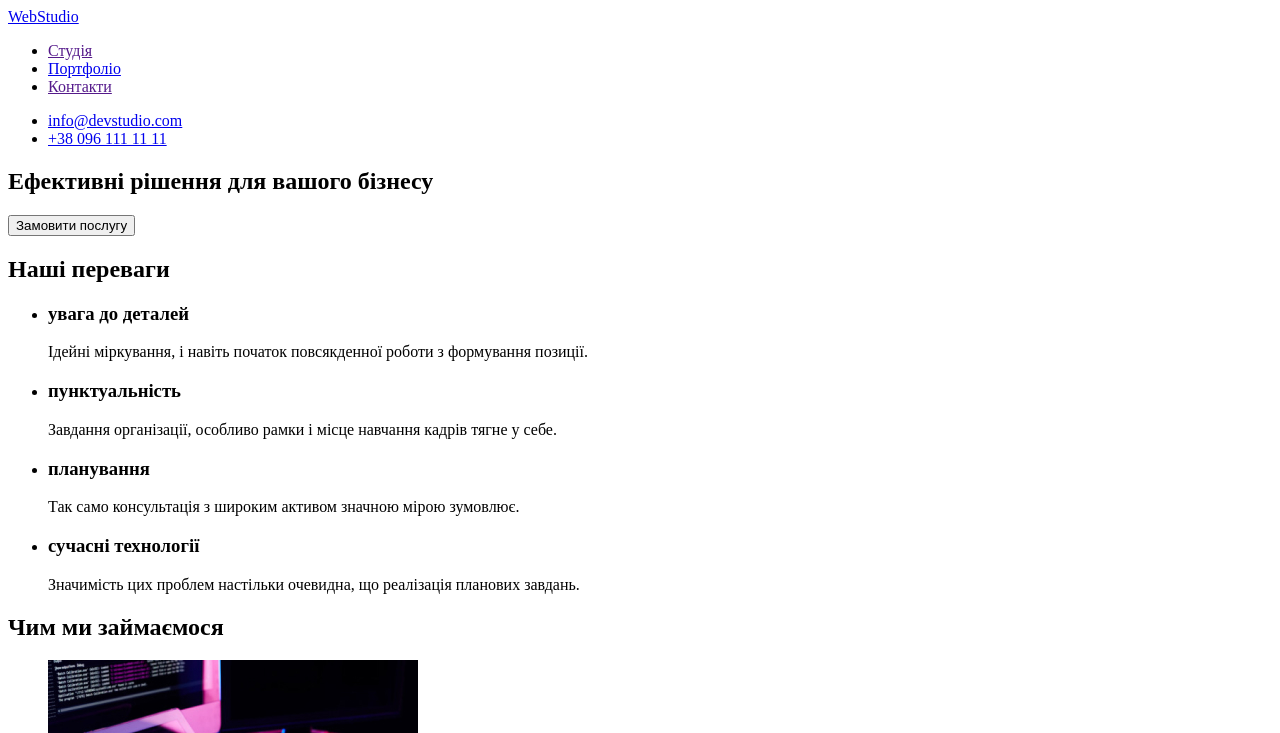
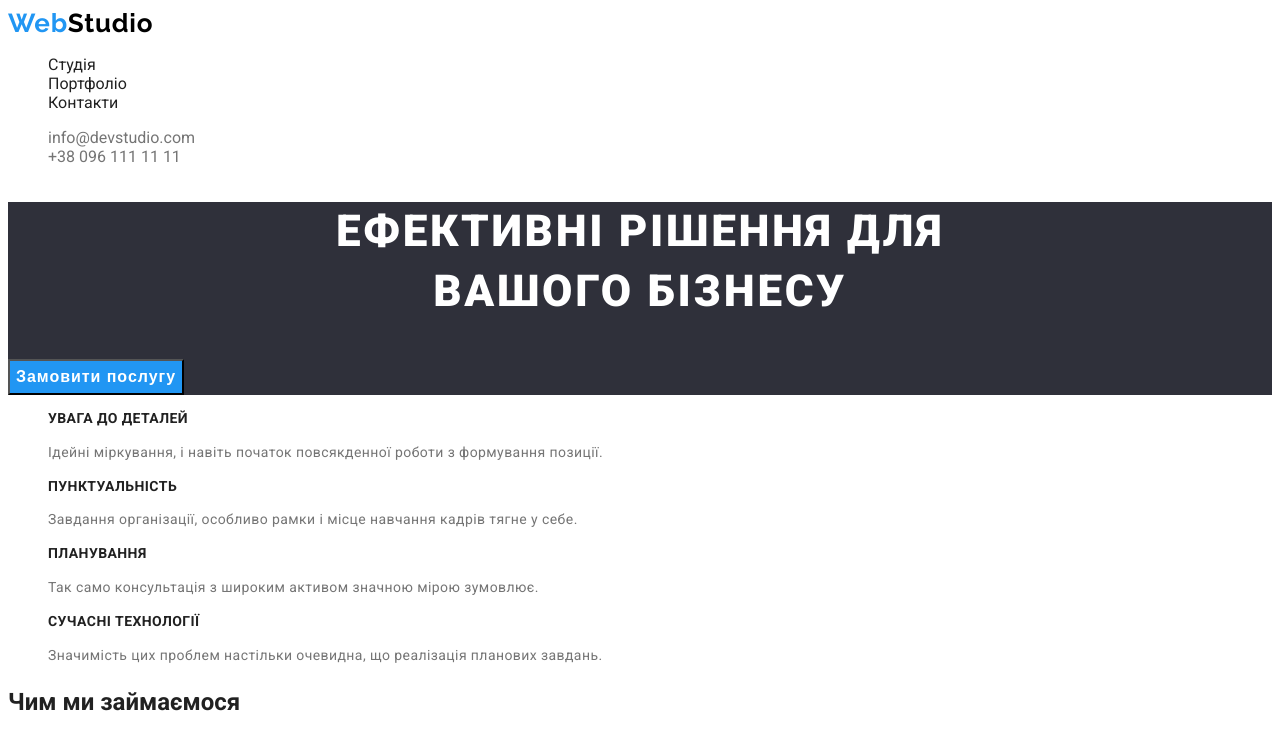
Before and after one commit to ktoto007/goit-markup-hw-02, a plain HTML site: page index.html in a window 1280 px wide. Shown: the top 733 px of the page. Drawn offline with Linux system fonts and the light colour scheme.

Commit message:
Начал стилизацию
1)Стилизировал основную страницу
2)Добавил стилизировыный header и  footer к портфолио

```diff
--- a/index.html
+++ b/index.html
@@ -10,54 +10,56 @@
 </head>
 <body>
 
-  <header>
+  <header class="header">
 
       <nav>
-        <a href="./index.html" class="logo"  lang="en">WebStudio</a>
-          <ul>
-            <li><a href="">Студія</a> </li>
-            <li><a href="./portfolio.html">Портфоліо</a> </li>
-            <li><a href="">Контакти</a> </li>
+        <a href="./index.html" class="logo link"  lang="en">
+          <span class="logo-primary">Web</span><span class="logo-secondary">Studio</span>
+        </a>
+          <ul class="site-nav list">
+            <li><a href="" class="link">Студія</a> </li>
+            <li><a href="./portfolio.html" class="link">Портфоліо</a> </li>
+            <li><a href="" class="link">Контакти</a> </li>
           </ul>
       </nav>
 
-       <ul>
-        <li><a href="mailto:pochta@gmail.com">info@devstudio.com</a></li>
-        <li><a href="tel:0961111111">+38 096 111 11 11</a></li>
+       <ul class="connection list">
+        <li><a href="mailto:pochta@gmail.com" class="link">info@devstudio.com</a></li>
+        <li><a href="tel:0961111111" class="link">+38 096 111 11 11</a></li>
        </ul>
 
   </header>
 
   <main>
     <section class="hero">
-        <h1>Ефективні рішення для вашого бізнесу</h1>
-        <button type="button">Замовити послугу</button>
+        <h1 class="title">Ефективні рішення для<br> вашого бізнесу</h1>
+        <button type="button" class="btn">Замовити послугу</button>
 
     </section>
 
-    <section>
-      <h2>Наші переваги</h2>
-      <ul>
+    <section >
+      <h2 hidden>Наші переваги</h2>
+      <ul class="benefits list">
         <li>
-          <h3>увага до деталей</h3>
-          <p>Ідейні міркування, і навіть початок повсякденної роботи з формування позиції.</p>
+          <h3 class="title">увага до деталей</h3>
+          <p class="text">Ідейні міркування, і навіть початок повсякденної роботи з формування позиції.</p>
         </li>
         <li>
-          <h3>пунктуальність</h3>
-          <p>Завдання організації, особливо рамки і місце навчання кадрів тягне у себе.</p>
+          <h3 class="title">пунктуальність</h3>
+          <p class="text">Завдання організації, особливо рамки і місце навчання кадрів тягне у себе.</p>
         </li>
         <li>
-          <h3>планування</h3>
-          <p>Так само консультація з широким активом значною мірою зумовлює.</p>
+          <h3 class="title">планування</h3>
+          <p class="text">Так само консультація з широким активом значною мірою зумовлює.</p>
         </li>
         <li>
-          <h3>сучасні технології</h3>
-          <p>Значимість цих проблем настільки очевидна, що реалізація планових завдань.</p>
+          <h3 class="title">сучасні технології</h3>
+          <p class="text">Значимість цих проблем настільки очевидна, що реалізація планових завдань.</p>
         </li>
       </ul>
     </section>
 
-    <section>
+    <section >
       <h2>Чим ми займаємося</h2>
       <ul>
         <li><img src="./images/image1.jpg" alt="Людина пише код" width="370"></li>
@@ -66,43 +68,45 @@
       </ul>
     </section>
 
-    <section>
-      <h2>Наша команда</h2>
-      <ul>
+    <section class="team-section">
+      <h2 class="title">Наша команда</h2>
+      <ul class="list">
         <li>
           <img src="./images/product-designer.jpg" alt="Ігор Дем'яненко Продакт дезайнер" width="270">
-          <h3>Ігор Дем'яненко</h3>
-          <p>Product Designer</p>
+          <h3 class="secondary-title">Ігор Дем'яненко</h3>
+          <p class="text">Product Designer</p>
         </li>
         <li>
           <img src="./images/frontend-developer.jpg" alt="Ольга Рєпіна Фронтенд девелопер" width="270">
-          <h3>Ольга Рєпіна</h3>
-          <p>Frontend Developer</p>
+          <h3 class="secondary-title">Ольга Рєпіна</h3>
+          <p class="text">Frontend Developer</p>
         </li>
         <li>
           <img src="./images/marketing.jpg" alt="Микола Тарасов Маркетинг" width="270">
-          <h3>Микола Тарасов</h3>
-          <p>Marketing</p>
+          <h3 class="secondary-title">Микола Тарасов</h3>
+          <p class="text">Marketing</p>
         </li>
         <li>
           <img src="./images/ul-designer.jpg" alt="Михайло Єрмаков  Ул дизайнер" width="270">
-          <h3>Михайло Єрмаков</h3>
-          <p>UI Designer</p>
+          <h3 class="secondary-title">Михайло Єрмаков</h3>
+          <p class="text">UI Designer</p>
         </li>
       </ul>
     </section>
   </main>
 
-  <footer>
-    <a href="./index.html" class="logo"  lang="en">WebStudio</a>
+  <footer class="footer">
+    <a href="./index.html" class="logo link"  lang="en">
+      <span class="logo-primary">Web</span><span class="logo-footer">Studio</span>
+    </a>
     <address>
-      <ul>
-        <li>
-          <a href="https://goo.gl/maps/CPtrU1FHBa2aNyZL9" target="_blank" rel="noopener noreferrer nofollow">
+      <ul class="connection list">
+        <li >
+          <a href="https://goo.gl/maps/CPtrU1FHBa2aNyZL9" target="_blank" rel="noopener noreferrer nofollow" class="link">
           г. Киев, пр-т Леси Украинки, 26</a>
         </li>
-        <li><a href="mailto:pochta@gmail.com">info@devstudio.com</a></li>
-        <li><a href="tel:0961111111">+38 096 111 11 11</a></li>
+        <li ><a href="mailto:pochta@gmail.com" class="link">info@devstudio.com</a></li>
+        <li ><a href="tel:0961111111" class="link">+38 096 111 11 11</a></li>
       </ul>
     </address>
   </footer>
--- a/styles/style.css
+++ b/styles/style.css
@@ -1,8 +1,132 @@
 :root{
-    --main-bg-color:#F5F5F5;
+    --main-bg-color:#FFFFFF;
     --accent-bg-color:#2F303A;
-    --header-bg-color:#FFFFFF;
+    --section-bg-color:#F5F5F5;
+
     --main-color: #212121;
     --accent-color:#2196F3;
     --paragraf-color:#757575;
+    --hero-color:#FFFFFF;
+
+    --main-text:Roboto;
+    --additional-text:Raleway;
 }
+
+body{
+    font-family: var(--main-text);
+    color: var(--main-color);
+    background-color: var(--main-bg-color);
+}
+
+.header{
+    background-color: var(--header-bg-color);
+}
+.logo{
+    font-family: var(--additional-text);
+    font-weight: 700;
+    font-size: 26px;
+    line-height: 1.19;
+    letter-spacing: 0.03em;
+}
+.logo-primary{
+    color: var(--accent-color);
+}
+.logo-secondary{
+    color: #000000;
+}
+
+.logo-footer{
+    color: #FFFFFF;
+}
+
+.site-nav .link{
+    color: var(--main-color);
+}
+
+.connection .link{
+    color: var(--paragraf-color);
+}
+
+.site-nav .link:hover,
+.site-nav .link:focus,
+.connection .link:hover,
+.connection .link:focus{
+    color: var(--accent-color);
+}
+
+.list{
+    list-style-type: none;
+}
+.link{
+    text-decoration: none;
+}
+
+.hero{
+    background-color: var(--accent-bg-color);
+}
+
+.hero .title{
+    font-weight: 900;
+    font-size: 44px;
+    line-height: 1.36;
+    text-align: center;
+    letter-spacing: 0.06em;
+    text-transform: uppercase;
+    color: var(--hero-color);
+}
+
+.hero .btn{
+    font-weight: 700;
+    font-size: 16px;
+    line-height: 30px;
+    display: flex;
+    align-items: center;
+    text-align: center;
+    letter-spacing: 0.06em;
+    background-color: var(--accent-color);
+    color: var(--hero-color);
+}
+
+.benefits .title{
+    font-weight: 700;
+    font-size: 14px;
+    line-height: 1.14;
+    letter-spacing: 0.03em;
+    text-transform: uppercase;
+
+}
+
+.benefits .text{
+    font-size: 14px;
+    line-height: 1.71;
+    letter-spacing: 0.03em;
+    color: var(--paragraf-color);
+}
+
+.team-section{
+    background-color: var(--section-bg-color);
+}
+
+.team-section .title{
+    font-weight: 700;
+    font-size: 36px;
+    line-height: 1.16;
+    text-align: center;
+    letter-spacing: 0.03em;
+}
+
+.team-section .secondary-title{
+    font-weight: 500;
+    font-size: 16px;
+    line-height: 1.19;
+    letter-spacing: 0.03em;
+}
+
+.team-section .text{
+    font-size: 16px;
+    line-height: 1.19;
+    color: var(--paragraf-color);
+}
+footer{
+    background-color: var(--accent-bg-color);
+}
```
Also changed, not shown: portfolio.html (+20 -16 lines).
